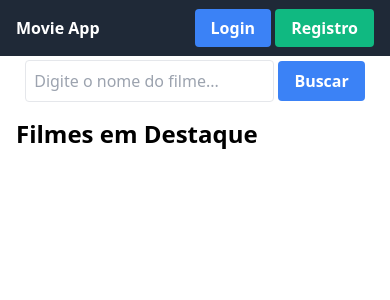
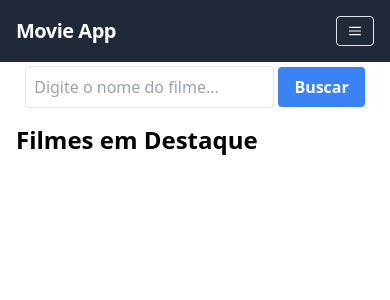
Before and after one commit to thallys97/movie-database, a PHP site: page / in a window 390 px wide. Shown: the top 300 px of the page. Run offline with PHP 8.4, Linux system fonts and the light colour scheme; data that the repository does not hold is empty.

Commit message:
ajeitei o cabeçalho para deixá-lo responsivo

```diff
--- a/app/views/header.php
+++ b/app/views/header.php
@@ -1,4 +1,4 @@
-<nav class="bg-gray-800 p-4 text-white flex justify-between">
+<!-- <nav class="bg-gray-800 p-4 text-white flex justify-between">
         <div class="font-bold"><a href="/">Movie App</a></div>
         <div>
             <?php if (isset($_SESSION['user_id'])): ?>
@@ -10,4 +10,40 @@
                 <a href="/register" class="bg-green-500 hover:bg-green-700 text-white font-bold py-2 px-4 rounded">Registro</a>
             <?php endif; ?>
         </div>
-    </nav>
+    </nav> -->
+
+    <nav class="bg-gray-800 p-4 text-white">
+    <div class="flex items-center justify-between flex-wrap">
+        <div class="flex items-center flex-shrink-0 text-white mr-6">
+            <span class="font-semibold text-xl tracking-tight"><a href="/">Movie App</a></span>
+        </div>
+        <div class="block md:hidden">
+            <button id="nav-toggle" class="flex items-center px-3 py-2 border rounded text-teal-200 border-teal-400 hover:text-white hover:border-white">
+                <svg class="fill-current h-3 w-3" viewBox="0 0 20 20" xmlns="http://www.w3.org/2000/svg"><title>Menu</title><path d="M0 3h20v2H0zM0 9h20v2H0zM0 15h20v2H0z"/></svg>
+            </button>
+        </div>
+        <div id="nav-content" class="hidden w-full block flex-grow md:flex md:items-center md:w-auto">
+            <?php if (isset($_SESSION['user_id'])): ?>
+                <div class="text-sm md:flex-grow md:flex md:justify-end">
+                    <a href="/my-reviews" class="block mt-4 md:inline-block md:mt-0 text-teal-200 hover:text-white font-bold mr-4">Reviews</a>
+                    <a href="/watchlist" class="block mt-4 md:inline-block md:mt-0 text-teal-200 hover:text-white font-bold mr-4">Watchlist</a>
+                    <a href="/logout" class="block mt-4 md:inline-block md:mt-0 text-teal-200 font-bold hover:text-white">Logout</a>
+                </div>
+            <?php else: ?>
+                <div class="text-sm md:flex-grow md:flex md:justify-end">
+                    <a href="/login" class="block mt-4 md:inline-block md:mt-0 text-teal-200 hover:text-white font-bold mr-4">Login</a>
+                    <a href="/register" class="block mt-4 md:inline-block md:mt-0 text-teal-200 hover:text-white font-bold">Registro</a>
+                </div>
+            <?php endif; ?>
+        </div>
+    </div>
+</nav>
+
+<script>
+    document.addEventListener('DOMContentLoaded', function(){
+        document.getElementById('nav-toggle').addEventListener('click', function(){
+            var navContent = document.getElementById('nav-content');
+            navContent.classList.toggle('hidden');
+        });
+    });
+</script>
```
